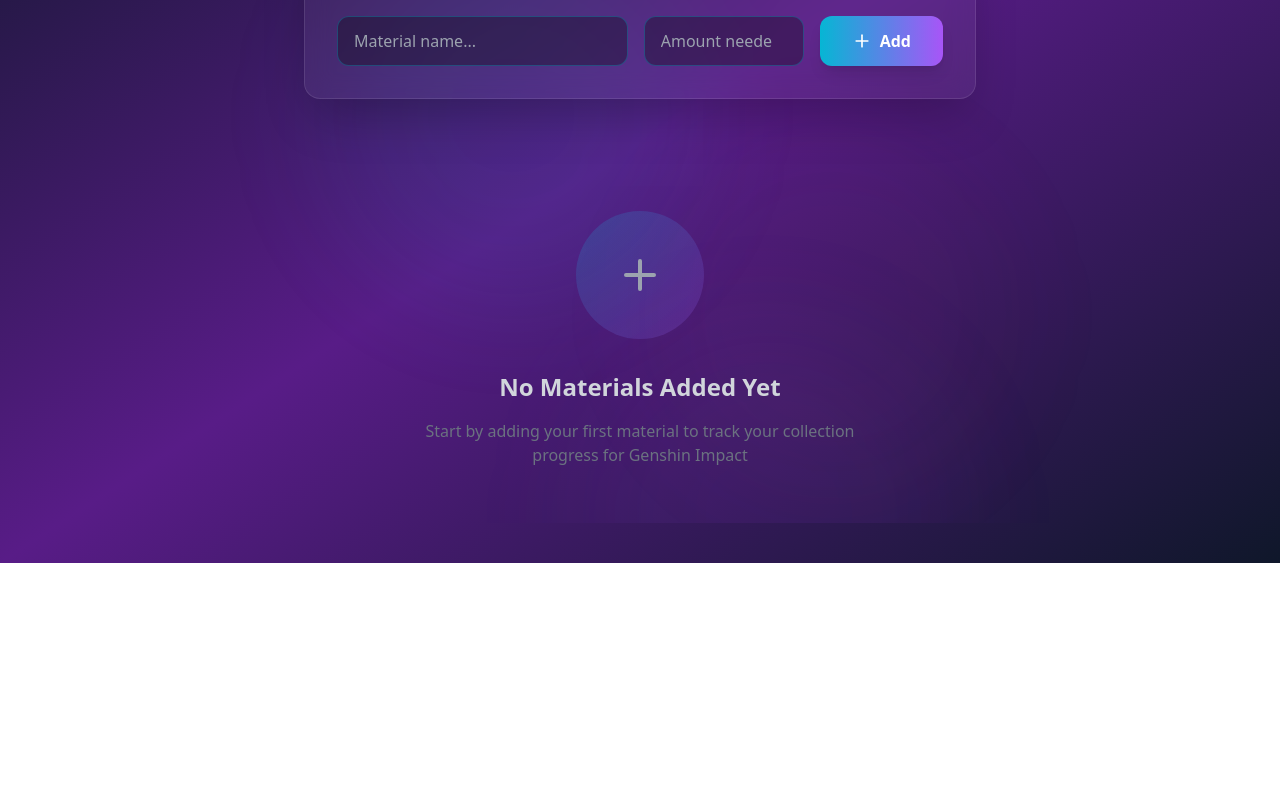
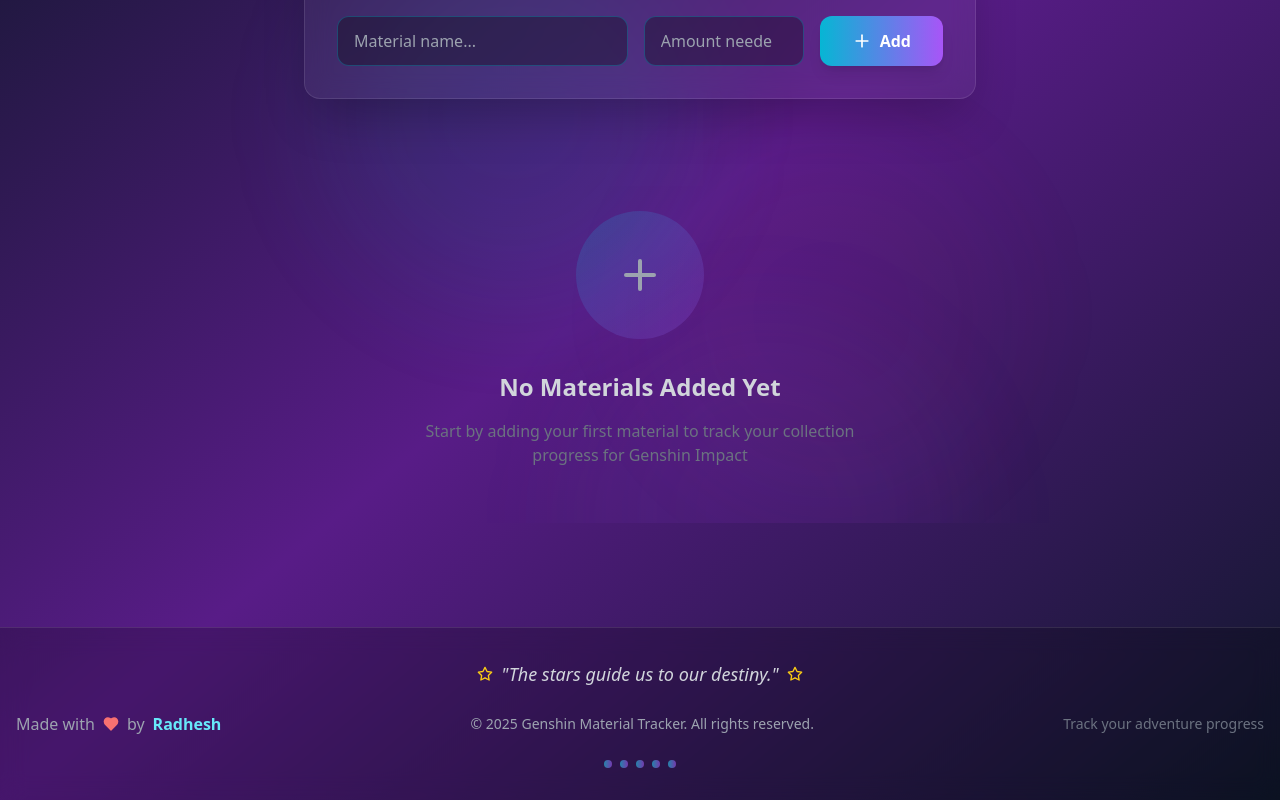
Before and after one commit to Radhesh20/Genshin-Material-tracker, a React (Vite) app: page / in a window 1280 px wide. Shown: the part 277-1077 px from the top of the page. Before the commit the page ends 840 px from the top, so only its background shows below. Built offline with nearby package versions, Linux system fonts and the light colour scheme.

Commit message:
Add Footer Component

```diff
--- a/src/App.tsx
+++ b/src/App.tsx
@@ -1,6 +1,7 @@
 import React, { useState } from 'react';
 import { Plus, Trash2 } from 'lucide-react';
 import { useLocalStorage } from './hooks/useLocalStorage';
+import Footer from './components/Footer';
 
 interface Material {
   id: string;
@@ -195,6 +196,7 @@ function App() {
           </div>
         )}
       </div>
+      <Footer />
     </div>
   );
 }
--- /dev/null
+++ b/src/components/Footer.tsx
@@ -0,0 +1,64 @@
+import React from 'react';
+import { Heart, Star } from 'lucide-react';
+
+const Footer: React.FC = () => {
+  const quotes = [
+    "Adventure awaits those who dare to explore.",
+    "Every journey begins with a single step.",
+    "Collect memories, not just materials.",
+    "The stars guide us to our destiny."
+  ];
+
+  const randomQuote = quotes[Math.floor(Math.random() * quotes.length)];
+
+  return (
+    <footer className="relative mt-16 border-t border-white/10 bg-black/20 backdrop-blur-md">
+      <div className="container mx-auto px-4 py-8">
+        {/* Quote Section */}
+        <div className="text-center mb-6">
+          <div className="flex items-center justify-center mb-3">
+            <Star className="w-4 h-4 text-yellow-400 mr-2" />
+            <p className="text-lg italic text-gray-300 font-light">
+              "{randomQuote}"
+            </p>
+            <Star className="w-4 h-4 text-yellow-400 ml-2" />
+          </div>
+        </div>
+
+        {/* Main Footer Content */}
+        <div className="flex flex-col md:flex-row justify-between items-center gap-4">
+          <div className="flex items-center gap-2">
+            <span className="text-gray-400">Made with</span>
+            <Heart className="w-4 h-4 text-red-400 fill-current" />
+            <span className="text-gray-400">by</span>
+            <span className="font-semibold text-cyan-300">Radhesh</span>
+          </div>
+
+          <div className="text-gray-400 text-sm">
+            © {new Date().getFullYear()} Genshin Material Tracker. All rights reserved.
+          </div>
+
+          <div className="text-gray-500 text-sm">
+            Track your adventure progress
+          </div>
+        </div>
+
+        {/* Decorative Elements */}
+        <div className="flex justify-center mt-6 space-x-2">
+          {[...Array(5)].map((_, i) => (
+            <div
+              key={i}
+              className="w-2 h-2 bg-gradient-to-r from-cyan-400 to-purple-500 rounded-full opacity-60"
+              style={{
+                animationDelay: `${i * 0.2}s`,
+                animation: 'pulse 2s infinite'
+              }}
+            ></div>
+          ))}
+        </div>
+      </div>
+    </footer>
+  );
+};
+
+export default Footer;
```
